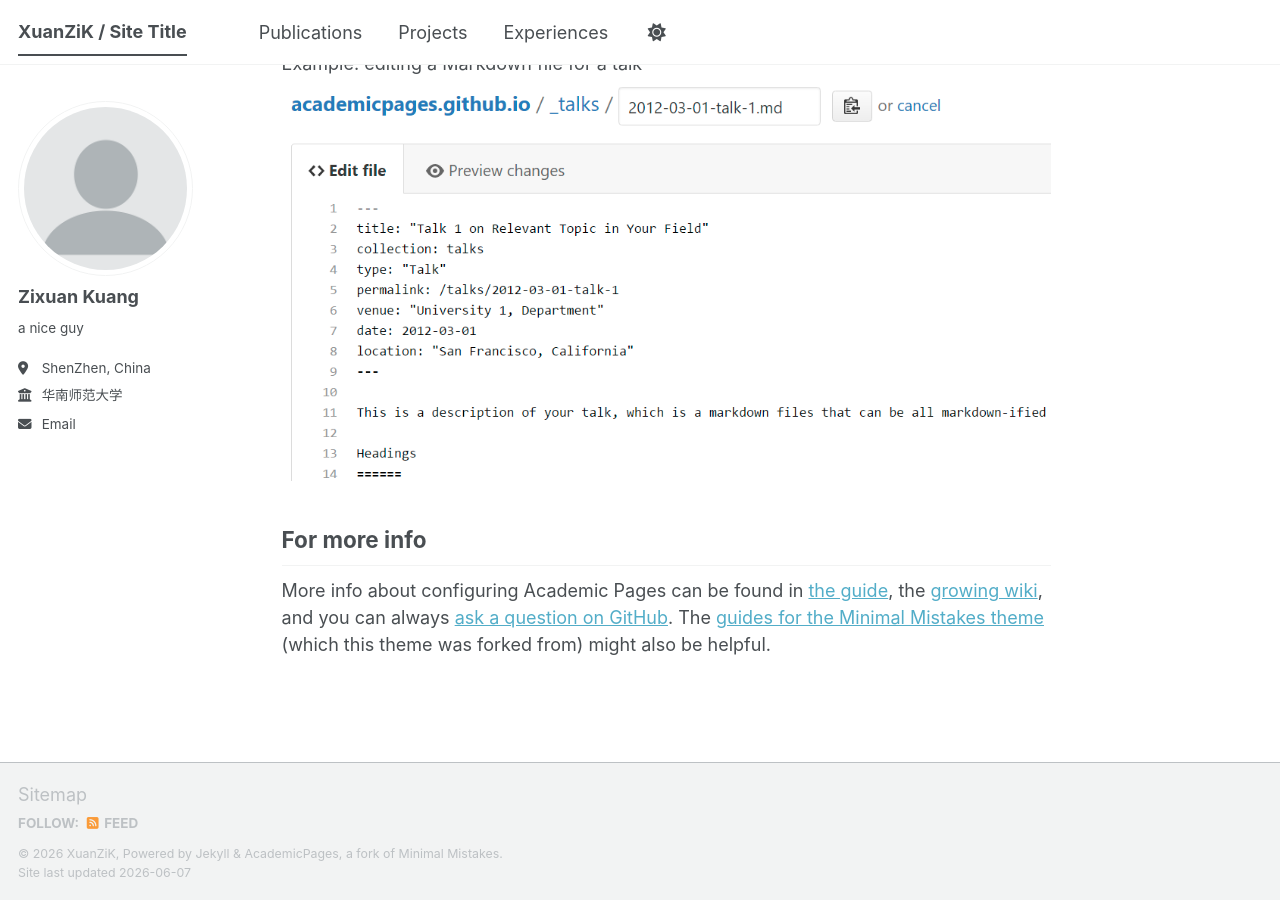
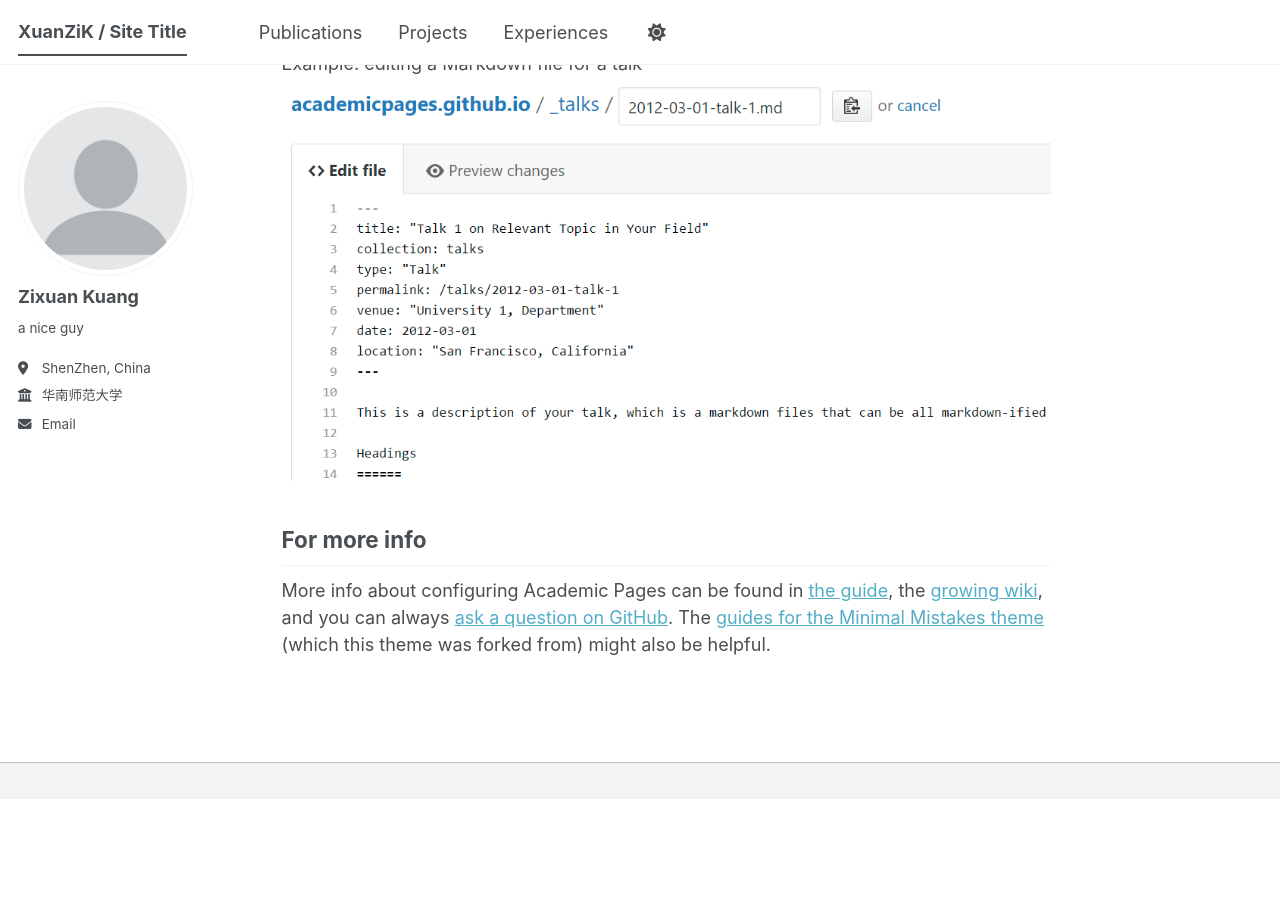
Before and after one commit to XuanZiK/XuanZiK.github.io, a Jekyll site: the page built from _pages/about.md, in a window 1280 px wide and 900 px high, scrolled down 2720 px. Built offline with Jekyll 4.4.1, drawn with Linux system fonts in a browser that asks for light colours; a script bundle is joined from its source files by our own code; library files that are not in the unit come from our copies; after the commit the page ends 3519 px from its top, so only the background shows below that.

Commit message:
Strip footer chrome and shrink Aubo project video
Remove Sitemap link, Follow/Feed row, and copyright/last-updated
line from the footer. Constrain project-2 (portrait Aubo demo) to
360px max-width so it no longer dominates the page.

```diff
--- a/_includes/footer.html
+++ b/_includes/footer.html
@@ -1,25 +1 @@
 {% include base_path %}
-
-{% if site.author.github or site.author.bitbucket or site.atom_feed.hide != true %}
-<div class="page__footer-follow">
-  <ul class="social-icons">
-    {% if site.data.ui-text[site.locale].follow_label %}
-      <li><strong>{{ site.data.ui-text[site.locale].follow_label }}</strong></li>
-    {% endif %}
-    {% if site.author.github %}
-      <li><a href="https://github.com/{{ site.author.github }}"><i class="fab fa-github" aria-hidden="true"></i> GitHub</a></li>
-    {% endif %}
-    {% if site.author.bitbucket %}
-      <li><a href="https://bitbucket.org/{{ site.author.bitbucket }}"><i class="fab fa-bitbucket" aria-hidden="true"></i> Bitbucket</a></li>
-    {% endif %}
-    {% if site.atom_feed.hide != true %}
-    <li><a href="{% if site.atom_feed.path %}{{ site.atom_feed.path }}{% else %}{{ base_path }}/feed.xml{% endif %}"><i class="fa fa-fw fa-rss-square" aria-hidden="true"></i> {{ site.data.ui-text[site.locale].feed_label | default: "Feed" }}</a></li>
-    {% endif %}
-  </ul>
-</div>
-{% endif %}
-
-<div class="page__footer-copyright">
-  &copy; {{ site.time | date: '%Y' }} {{ site.name | default: site.title }}, {{ site.data.ui-text[site.locale].powered_by | default: "Powered by" }} <a href="https://jekyllrb.com" rel="nofollow">Jekyll</a> &amp; <a href="https://github.com/academicpages/academicpages.github.io">AcademicPages</a>, a fork of <a href="https://mademistakes.com/work/minimal-mistakes-jekyll-theme/" rel="nofollow">Minimal Mistakes</a>.<br />
-  Site last updated {{ "now" | date: '%Y-%m-%d' }}
-</div>
--- a/_includes/footer/custom.html
+++ b/_includes/footer/custom.html
@@ -1,6 +1,4 @@
 <!-- start custom footer snippets -->
-
-<a href="/sitemap/">Sitemap</a>
 
 <!-- Support for MatJax -->
 <script defer src="https://cdnjs.cloudflare.com/polyfill/v3/polyfill.min.js?features=es6"></script>
```
Also changed, not shown: _projects/project-2.md (+1 -1 lines).
